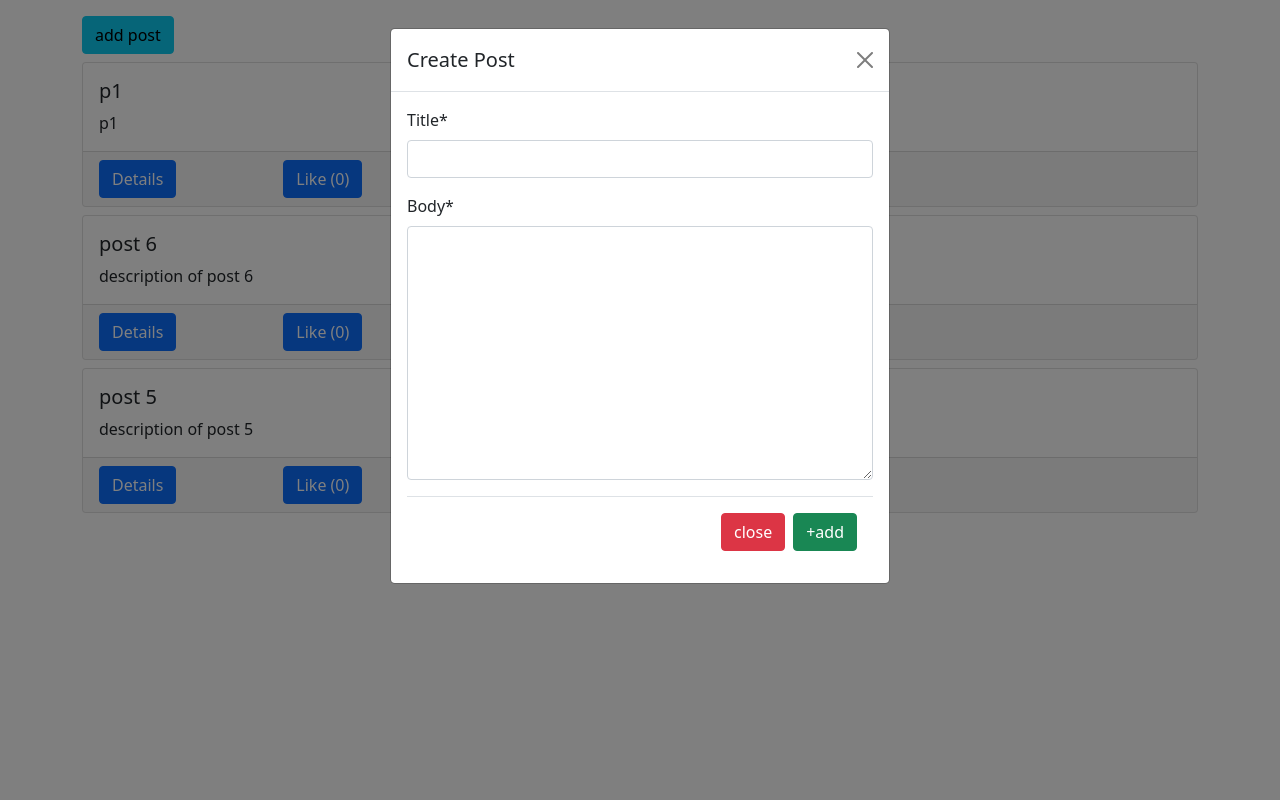
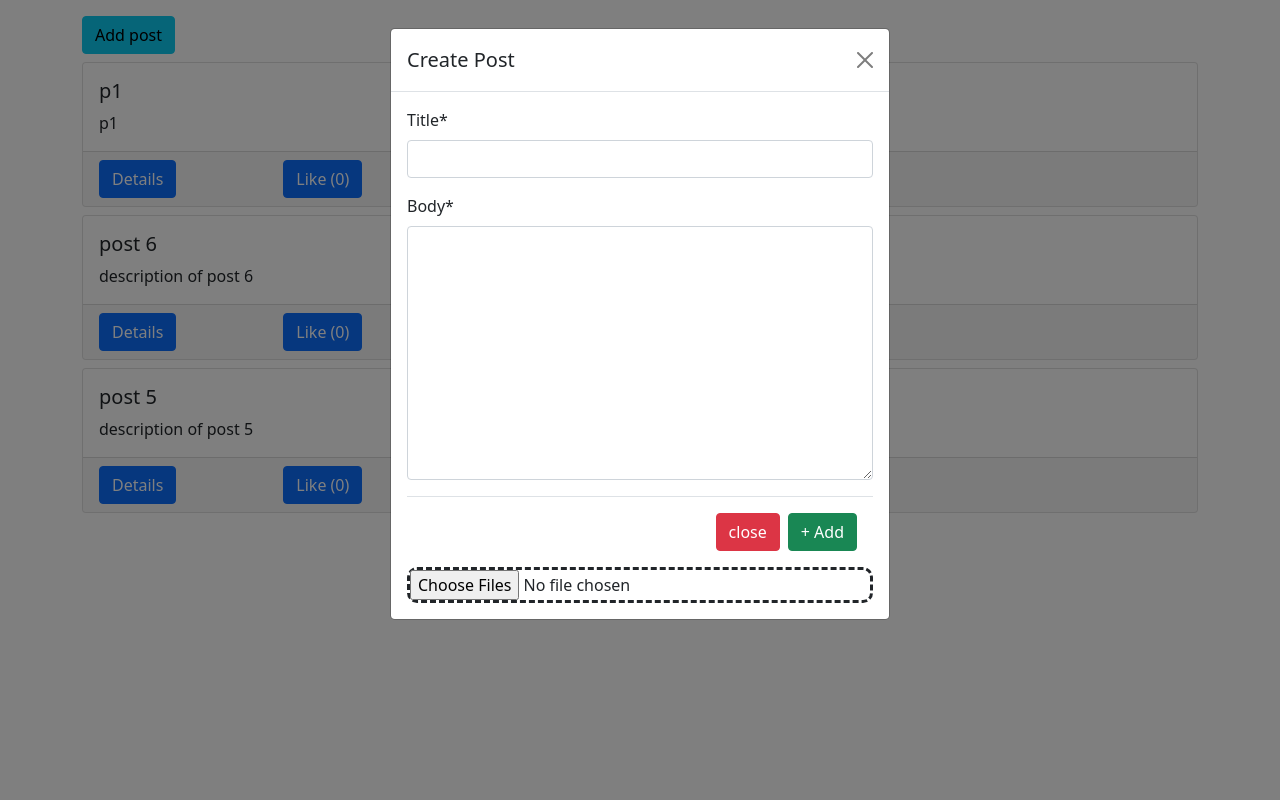
Before and after one commit to CozyWithMeli/A4-Networking, a Django app: page / in a window 1280 px wide, after a click on "Add post". Run offline with Django 5.2, Linux system fonts and the light colour scheme; data comes from the database, SQL or seed files in the repository; some libraries are stand-ins or nearby versions.

Commit message:
Added drop files to be able to drop  the files

```diff
--- a/posts/templates/posts/main.html
+++ b/posts/templates/posts/main.html
@@ -25,7 +25,14 @@ posts
                         {{form|crispy}}
                         <div class="modal-footer">
                             <button type="button" class="btn btn-danger" data-bs-dismiss="modal">close</button>
-                        <button type="submit" class="btn btn-success">+add</button>
+                            <button type="submit" class="btn btn-success">+ Add</button>
+                        </div>
+                    </form>
+
+                    <form action="/upload" class="dropzone dz">
+                        {% csrf_token %}
+                        <div class="fallback">
+                            <input name="file" type="file" multiple />
                         </div>
                     </form>
                 </div>
@@ -34,17 +41,19 @@ posts
     </div>
 
     <div id="alert-box"></div>
-
     <!-- Button trigger modal -->
     <button type="button" class="btn btn-info mb-2" data-bs-toggle="modal" data-bs-target="#addPostModal">
-    add post
+        Add post
     </button>
 
-    <div id="posts-box" ></div>
+
+    <div id="posts-box"></div>
     <div id="spinner-box" class="text-center">
         <div class="spinner-border" role="status"></div>
     </div>
     <div class="text-center mb-3" id="end-box">
-        <button class="btn btn-primary" id="load-btn"> Load more </button>
+        <button class="btn btn-primary" id="load-btn">Load More</button>
     </div>
+
+
 {% endblock content %}
--- a/static/style.css
+++ b/static/style.css
@@ -1,3 +1,13 @@
 .not-visible {
     display: none;
 }
+
+.dz {
+    border: dashed !important;
+    border-color:#ccc;
+    border-radius: 10px !important;
+}
+
+.dz:hover {
+    background-color: aliceblue !important;
+}
--- a/templates/base.html
+++ b/templates/base.html
@@ -16,8 +16,10 @@
     <link rel="stylesheet" href="{% static 'style.css' %}">
 
     <!-- dropzone -->
-     <link rel="stylesheet" href="{% static 'dropzone.css' %}">
-    <script src="{% static 'dropzone.js' %}" defer></script>
+    {% comment %} <link rel="stylesheet" href="{% static 'dropzone.css' %}">
+    <script src="{% static 'dropzone.js' %}" defer></script>  {% endcomment %}
+    <script src="https://unpkg.com/dropzone@5/dist/min/dropzone.min.js"></script>
+    <link rel="stylesheet" href="https://unpkg.com/dropzone@5/dist/min/dropzone.min.css" type="text/css" />
 
     <!-- Custom js -->
     <script src="{% static 'functions.js' %}" defer></script>
```
Lines whose indentation alone changed are shown as unchanged.
